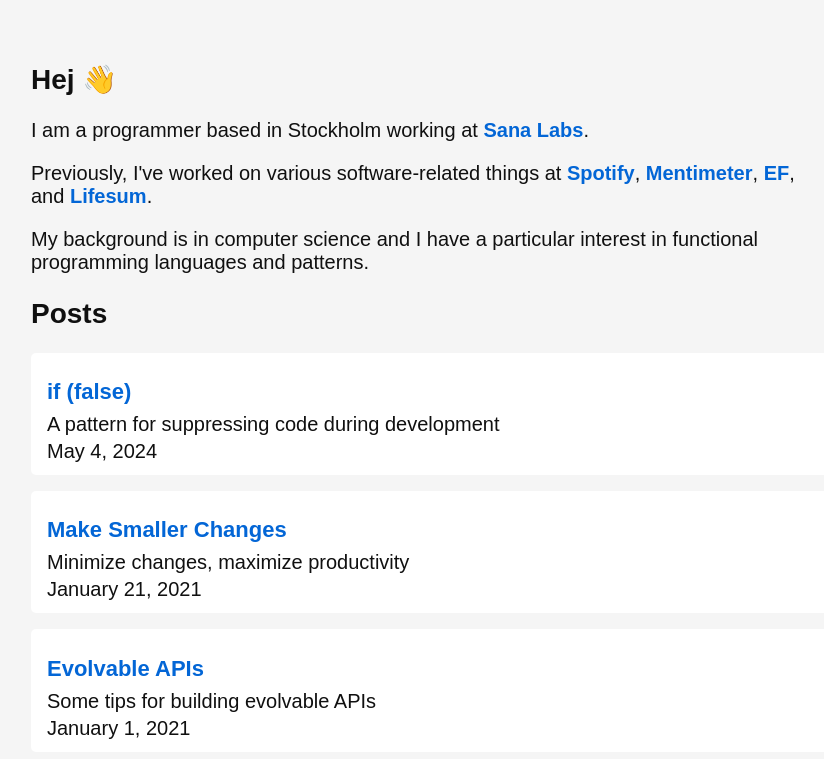
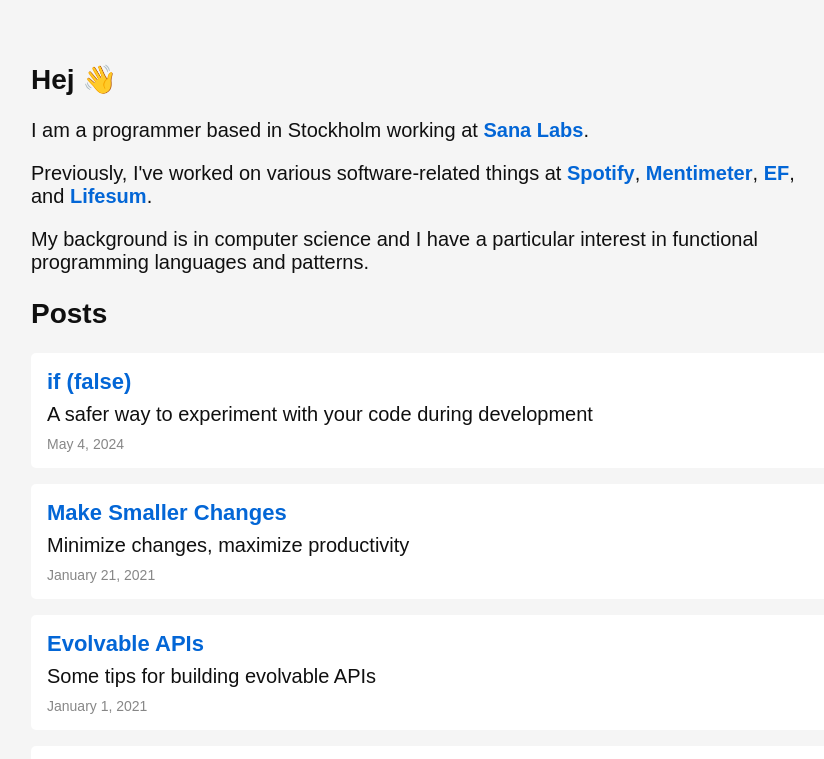
Before and after one commit to jeppes/jeppes.github.io, a website: page index.html in a window 1280 px wide. Shown: the top 759 px of the page, without its empty margins (209-1033 px from the left). Drawn offline with Linux system fonts and the light colour scheme.

Commit message:
Fix some spacings in blog post links

```diff
--- a/index.html
+++ b/index.html
@@ -30,7 +30,7 @@
         <h1>Posts</h1>
         <a class="blog-preview" href="/blog/if-false/">
           <h2>if (false)</h2>
-          <p>A pattern for suppressing code during development</p>
+          <p>A safer way to experiment with your code during development</p>
           <p>May 4, 2024</p>
         </a>
         <a class="blog-preview" href="/blog/make-smaller-changes/">
--- a/main.css
+++ b/main.css
@@ -147,23 +147,22 @@
 
 .blog-preview {
   display: block;
-  padding: 8px 16px;
+  padding: 16px;
   border-radius: 5px;
   background-color: var(--background-color-contrast);
   margin-bottom: 16px;
   color: var(--text-color);
-  font-weight: normal;
   text-decoration: none;
 }
 
 .blog-preview:hover {
+  opacity: 0.85;
   text-decoration: none;
-  opacity: 0.85;
 }
 
 .blog-preview > h2 {
   font-size: 22px;
-  margin-bottom: 8px;
+  margin: 0 0 8px;
   color: var(--link-color);
 }
 
@@ -171,6 +170,13 @@
   color: var(--text-color);
   font-weight: normal;
   margin: 4px 0;
+}
+
+.blog-preview > p:last-child {
+  font-size: 14px;
+  opacity: 0.5;
+  margin-top: 10px;
+  margin-bottom: 0;
 }
 
 /* Shiki dual-theme: respect prefers-color-scheme */
```
